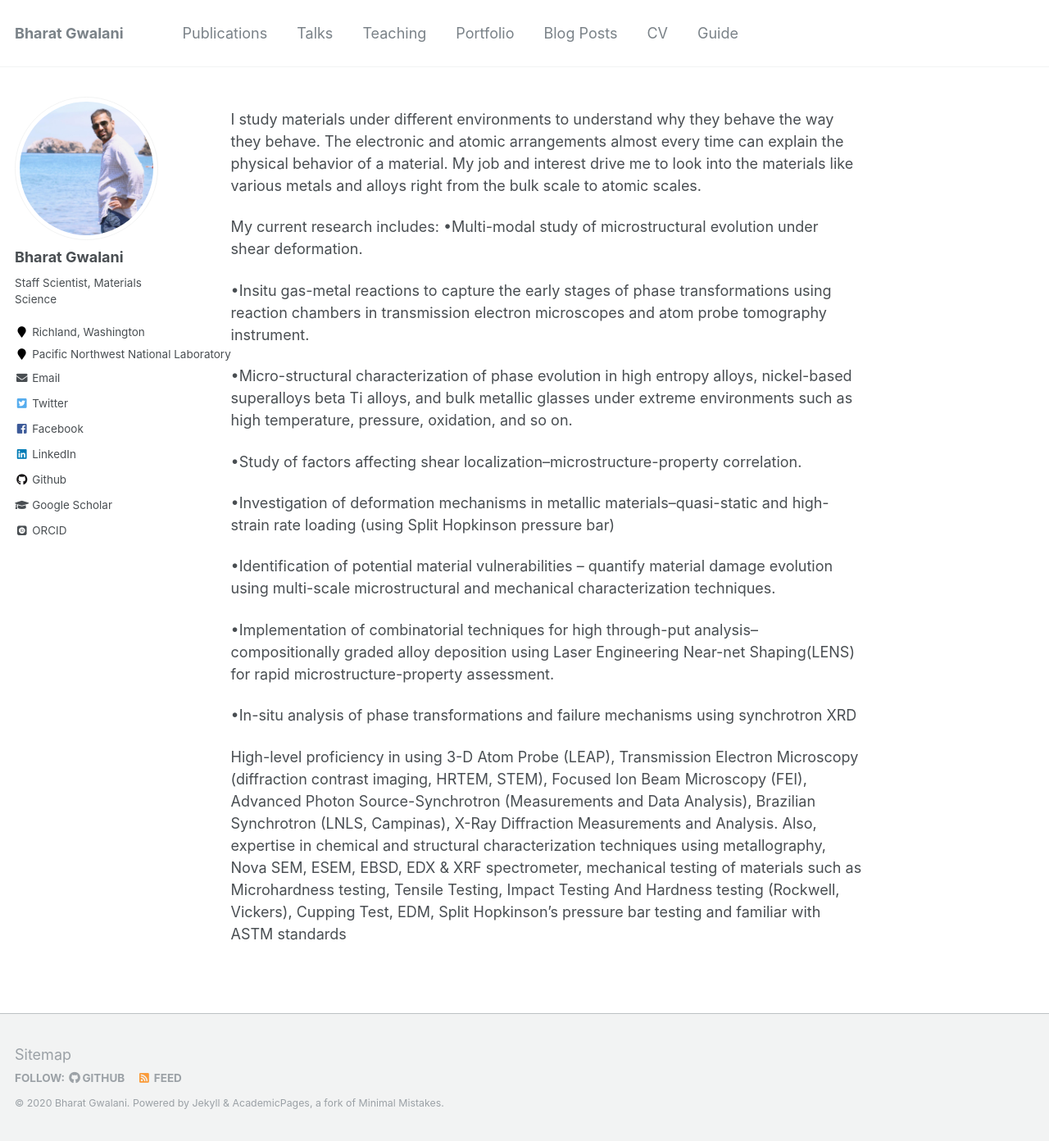
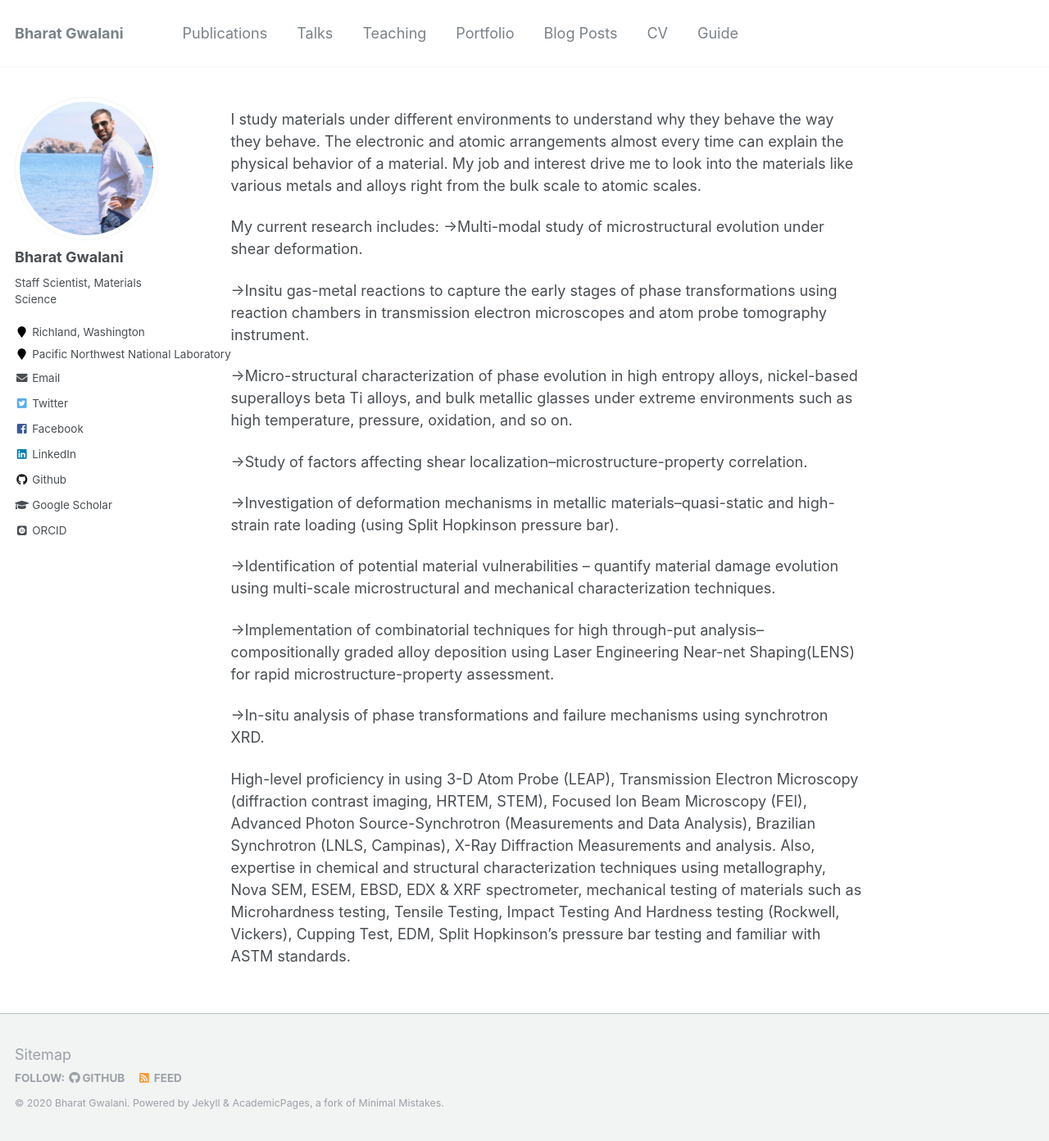
Before and after one commit to bharatgwalani/bharatgwalani.github.io, a Jekyll site: the page built from _pages/about.md, in a window 1280 px wide and 1392 px high. Shown: the whole window at 82% size. Built offline with Jekyll 4.4.1, drawn with Linux system fonts in a browser that asks for light colours; some web fonts are replaced.

Commit message:
about.md changed' '

```diff
--- a/_pages/about.md
+++ b/_pages/about.md
@@ -11,21 +11,21 @@ redirect_from:
 I study materials under different environments to understand why they behave the way they behave. The electronic and atomic arrangements almost every time can explain the physical behavior of a material. My job and interest drive me to look into the materials like various metals and alloys right from the bulk scale to atomic scales.
 
 My current research includes:
-•Multi-modal study of microstructural evolution under shear deformation.
+->Multi-modal study of microstructural evolution under shear deformation.
 
-•Insitu gas-metal reactions to capture the early stages of phase transformations using reaction chambers in transmission electron microscopes and atom probe tomography instrument.
+->Insitu gas-metal reactions to capture the early stages of phase transformations using reaction chambers in transmission electron microscopes and atom probe tomography instrument.
 
-•Micro-structural characterization of phase evolution in high entropy alloys, nickel-based superalloys beta Ti alloys, and bulk metallic glasses under extreme environments such as high temperature, pressure, oxidation, and so on.
+->Micro-structural characterization of phase evolution in high entropy alloys, nickel-based superalloys beta Ti alloys, and bulk metallic glasses under extreme environments such as high temperature, pressure, oxidation, and so on.
 
-•Study of factors affecting shear localization–microstructure-property correlation.
+->Study of factors affecting shear localization–microstructure-property correlation.
 
-•Investigation of deformation mechanisms in metallic materials–quasi-static and high-strain rate loading (using Split Hopkinson pressure bar)
+->Investigation of deformation mechanisms in metallic materials–quasi-static and high-strain rate loading (using Split Hopkinson pressure bar).
 
-•Identification of potential material vulnerabilities – quantify material damage evolution using multi-scale microstructural and mechanical characterization techniques.
+->Identification of potential material vulnerabilities – quantify material damage evolution using multi-scale microstructural and mechanical characterization techniques.
 
-•Implementation of combinatorial techniques for high through-put analysis–compositionally graded alloy deposition using Laser Engineering Near-net Shaping(LENS) for rapid microstructure-property assessment.
+->Implementation of combinatorial techniques for high through-put analysis–compositionally graded alloy deposition using Laser Engineering Near-net Shaping(LENS) for rapid microstructure-property assessment.
 
-•In-situ analysis of phase transformations and failure mechanisms using synchrotron XRD
+->In-situ analysis of phase transformations and failure mechanisms using synchrotron XRD.
 
-High-level proficiency in using 3-D Atom Probe (LEAP), Transmission Electron Microscopy (diffraction contrast imaging, HRTEM, STEM), Focused Ion Beam Microscopy (FEI), Advanced Photon Source-Synchrotron (Measurements and Data Analysis), Brazilian Synchrotron (LNLS, Campinas), X-Ray Diffraction Measurements and Analysis.
-Also, expertise in chemical and structural characterization techniques using metallography, Nova SEM, ESEM, EBSD, EDX & XRF spectrometer, mechanical testing of materials such as Microhardness testing, Tensile Testing, Impact Testing And Hardness testing (Rockwell, Vickers), Cupping Test, EDM, Split Hopkinson's pressure bar testing and familiar with ASTM standards
+High-level proficiency in using 3-D Atom Probe (LEAP), Transmission Electron Microscopy (diffraction contrast imaging, HRTEM, STEM), Focused Ion Beam Microscopy (FEI), Advanced Photon Source-Synchrotron (Measurements and Data Analysis), Brazilian Synchrotron (LNLS, Campinas), X-Ray Diffraction Measurements and analysis.
+Also, expertise in chemical and structural characterization techniques using metallography, Nova SEM, ESEM, EBSD, EDX & XRF spectrometer, mechanical testing of materials such as Microhardness testing, Tensile Testing, Impact Testing And Hardness testing (Rockwell, Vickers), Cupping Test, EDM, Split Hopkinson's pressure bar testing and familiar with ASTM standards.
```
